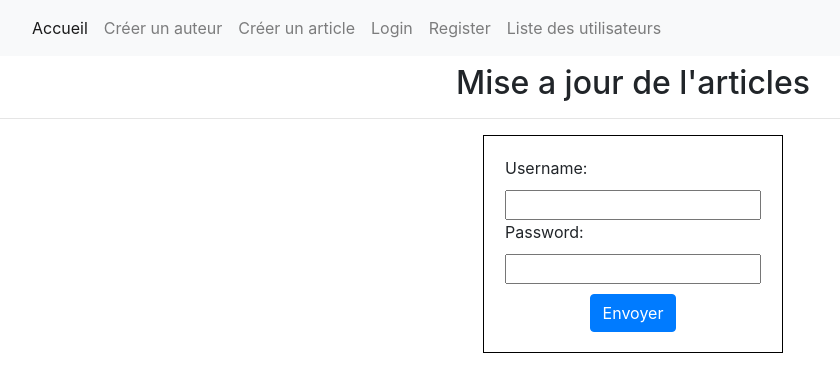
After one commit to Binair-Dev/Python-Django-Template, a Django app: page /login/ in a window 1280 px wide. The commit adds this page. Shown: the top 392 px of the page, without its empty margins (7-847 px from the left). Run offline with Django 5.2, Linux system fonts and the light colour scheme.

Commit message:
users, login, register added

```diff
--- a/monBlog/monBlog/settings.py
+++ b/monBlog/monBlog/settings.py
@@ -37,7 +37,8 @@ INSTALLED_APPS = [
     'django.contrib.sessions',
     'django.contrib.messages',
     'django.contrib.staticfiles',
-    'article'
+    'article',
+    'users'
 ]
 
 MIDDLEWARE = [
--- a/monBlog/monBlog/urls.py
+++ b/monBlog/monBlog/urls.py
@@ -1,6 +1,7 @@
 from django.contrib import admin
 from django.urls import path
 from article import views as article_views
+from users import views as users_views
 
 
 urlpatterns = [
@@ -13,4 +14,8 @@ urlpatterns = [
     path('article/update/<int:id>/', article_views.article_update),
     path('article/delete/<int:id>/', article_views.article_delete),
     path('article/delete/all/', article_views.article_deleteall),
+
+    path('users/', users_views.users, name='users'),
+    path('register/', users_views.register, name='register'),
+    path('login/', users_views.login_view, name='login'),
 ]
--- a/monBlog/templates/base.html
+++ b/monBlog/templates/base.html
@@ -22,6 +22,15 @@
               <li class="nav-item">
                 <a class="nav-link" href="/article/create/">Créer un article</a>
               </li>
+              <li class="nav-item">
+                <a class="nav-link" href="/login/">Login</a>
+              </li>
+              <li class="nav-item">
+                <a class="nav-link" href="/register/">Register</a>
+              </li>
+              <li class="nav-item">
+                <a class="nav-link" href="/users/">Liste des utilisateurs</a>
+              </li>
             </ul>
           </div>
         </div>
--- /dev/null
+++ b/monBlog/users/admin.py
@@ -0,0 +1,3 @@
+from django.contrib import admin
+
+# Register your models here.
--- /dev/null
+++ b/monBlog/users/apps.py
@@ -0,0 +1,6 @@
+from django.apps import AppConfig
+
+
+class UsersConfig(AppConfig):
+    default_auto_field = 'django.db.models.BigAutoField'
+    name = 'users'
--- /dev/null
+++ b/monBlog/users/forms.py
@@ -0,0 +1,12 @@
+from django import forms
+from django.contrib.auth.models import User
+from django.contrib.auth.forms import UserCreationForm
+
+class RegisterForm(UserCreationForm):
+    class Meta:
+        model = User
+        fields = ['username', 'email', 'password1', 'password2']
+
+class LoginForm(forms.Form):
+    username = forms.CharField(max_length=100, required=True)
+    password = forms.CharField(widget=forms.PasswordInput)
--- /dev/null
+++ b/monBlog/users/models.py
@@ -0,0 +1,3 @@
+from django.db import models
+
+# Create your models here.
--- /dev/null
+++ b/monBlog/users/templates/login.html
@@ -0,0 +1,16 @@
+{% extends 'base.html' %}{% load static %}
+{% block title %}Mise a jour de l'articles{% endblock %}
+{% block content %}
+<link rel="stylesheet" type="text/css" href="{% static 'style.css' %}">
+<h2>Mise a jour de l'articles</h2>
+<hr>
+<div class="container">
+  <form method="post">
+      {% csrf_token %}
+      {{ form }}
+      <div class="d-flex justify-content-center">
+        <button type="POST" class="btn btn-primary">Envoyer</button>
+      </div>
+  </form>
+</div>
+{% endblock%}
--- /dev/null
+++ b/monBlog/users/tests.py
@@ -0,0 +1,3 @@
+from django.test import TestCase
+
+# Create your tests here.
--- /dev/null
+++ b/monBlog/users/views.py
@@ -0,0 +1,33 @@
+from django.shortcuts import redirect, render
+from django.contrib.auth.models import User
+from .forms import LoginForm, RegisterForm
+from django.contrib.auth import authenticate, login
+
+# Create your views here.
+def register(request):
+    if request.method == 'POST':
+        form = RegisterForm(request.POST)
+        if form.is_valid():
+            print(form)
+            form.cleaned_data['username'].lower()
+            form.save()
+            return redirect('users')
+    return render(request, 'register.html', {'form': RegisterForm})
+
+def users(request):
+    users = User.objects.all()
+    return render(request, 'users.html', {'users': users})
+
+def login_view(request):
+    if request.method == 'POST':
+        form = LoginForm(request.POST)
+        if form.is_valid():
+            username = form.cleaned_data['username']
+            password = form.cleaned_data['password']
+            user = authenticate(request, username=username, password=password)
+            if user:
+                login(request, user)
+                return redirect('users')
+            else:
+                return redirect('login')
+    return render(request, 'login.html', {'form': LoginForm})
```
Also changed, not shown: monBlog/users/templates/register.html (added, +16 -0 lines), monBlog/users/templates/users.html (added, +10 -0 lines), monBlog/users/__init__.py (added), monBlog/users/migrations/0001_initial.py (added), monBlog/users/migrations/__init__.py (added).
